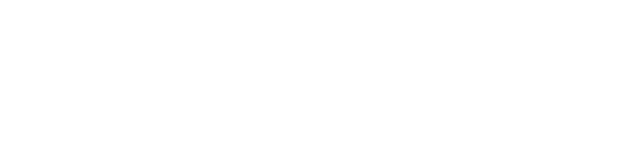
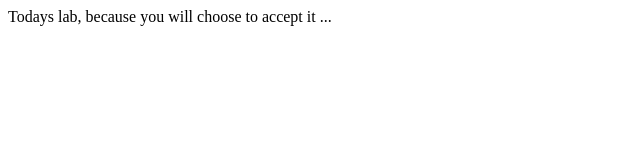
Before and after one commit to kishan93patel/Lab-4, a plain HTML site: page index.html in a window 1280 px wide. Shown: the whole page, without its empty margins (0-640 px from the left). Drawn offline with Linux system fonts and the light colour scheme.

Commit message:
Corrected typo, added some text to main body

```diff
--- a/index.html
+++ b/index.html
@@ -1,10 +1,11 @@
 <html>
 
 <head>
-	<title>Weak 4 Lab</title>
+	<title>Week 4 Lab</title>
 </head>
 
 <body>
+	<p> Todays lab, because you will choose to accept it ...</p>
 </body>
 
 </html>
```
